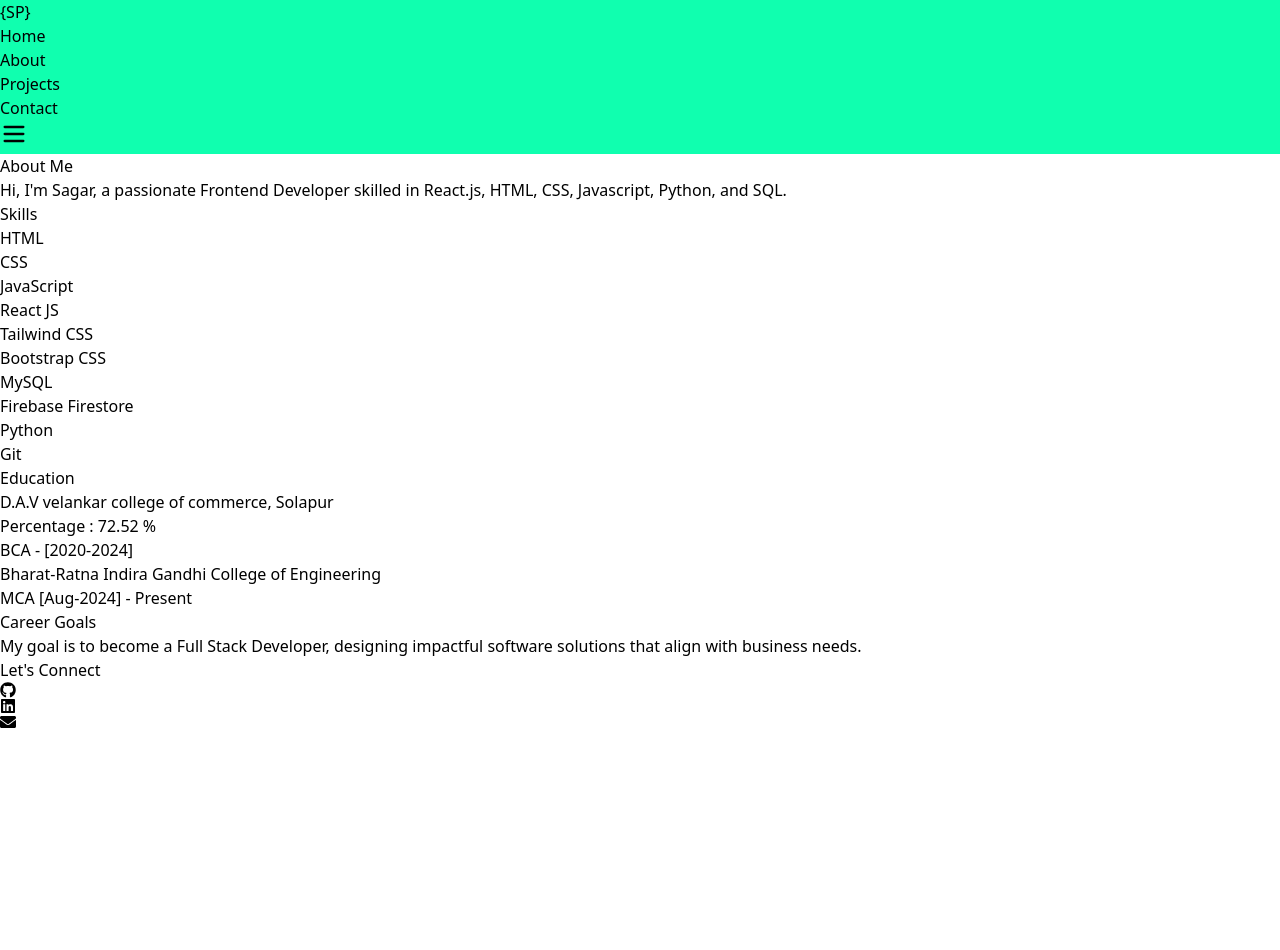
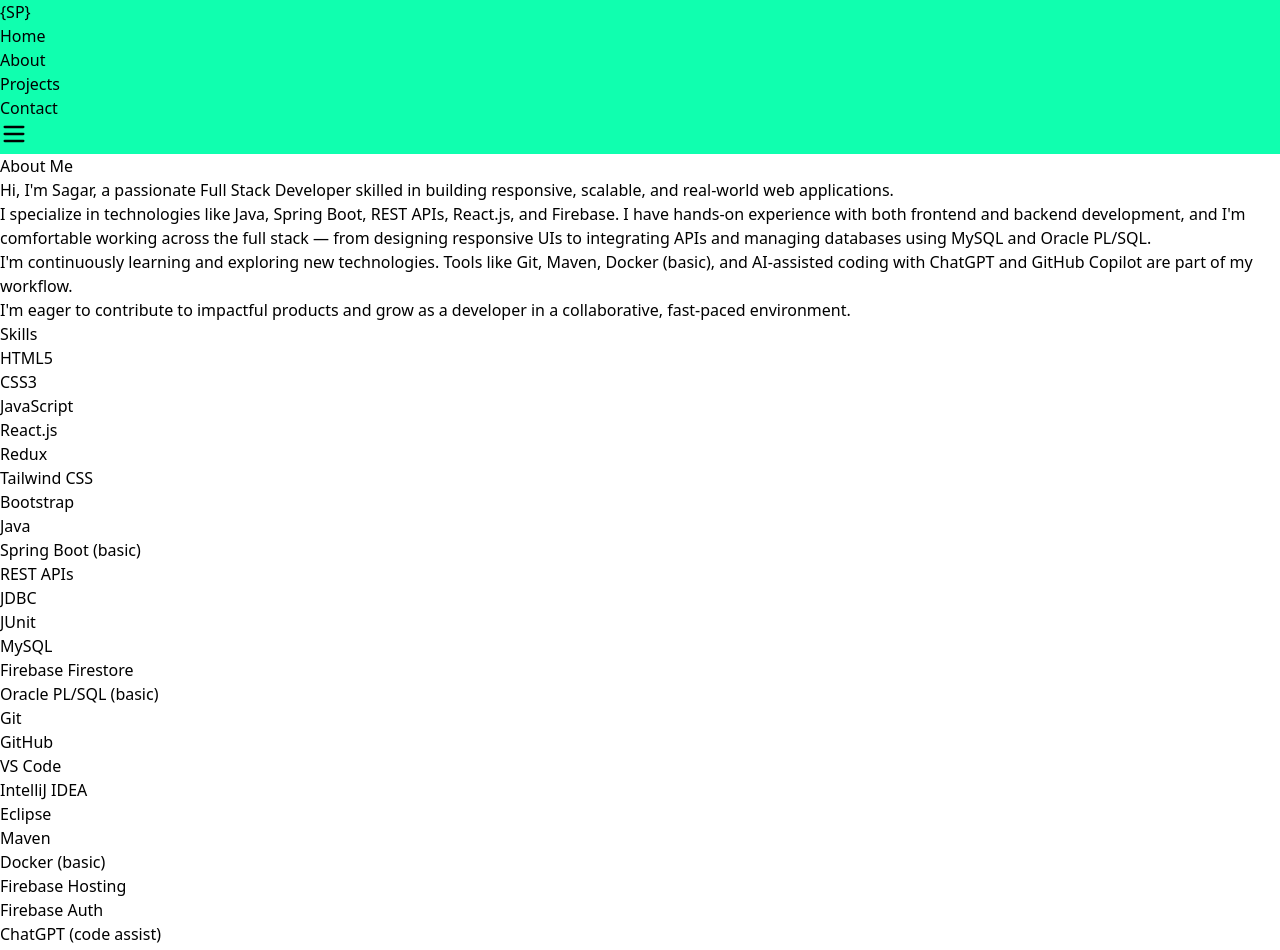
Before and after one commit to sagar-pendam/My-Portfolio, a React (Vite) app: page /about in a window 1280 px wide. Shown: the top 950 px of the page. Before the commit the page ends 800 px from the top, so only its background shows below. Built offline with nearby package versions, Linux system fonts and the light colour scheme; some icons are missing.

Commit message:
changes made

```diff
--- a/src/components/About.jsx
+++ b/src/components/About.jsx
@@ -4,18 +4,43 @@
 
 export default function About() {
     const skills = [
-        { name: "HTML", level: "90%" },
-        { name: "CSS", level: "90%" },
+        // Frontend
+        { name: "HTML5", level: "90%" },
+        { name: "CSS3", level: "90%" },
         { name: "JavaScript", level: "90%" },
-        { name: "React JS", level: "85%" },
+        { name: "React.js", level: "85%" },
+        { name: "Redux", level: "80%" },
         { name: "Tailwind CSS", level: "85%" },
-        { name: "Bootstrap CSS", level: "80%" },
+        { name: "Bootstrap", level: "80%" },
+
+        // Backend
+        { name: "Java", level: "85%" },
+        { name: "Spring Boot (basic)", level: "60%" },
+        { name: "REST APIs", level: "75%" },
+        { name: "JDBC", level: "75%" },
+        { name: "JUnit", level: "60%" },
+
+        // Databases
         { name: "MySQL", level: "75%" },
         { name: "Firebase Firestore", level: "75%" },
-        { name: "Python", level: "65%" },
+        { name: "Oracle PL/SQL (basic)", level: "60%" },
+
+        // Tools & Platforms
         { name: "Git", level: "90%" },
+        { name: "GitHub", level: "90%" },
+        { name: "VS Code", level: "90%" },
+        { name: "IntelliJ IDEA", level: "80%" },
+        { name: "Eclipse", level: "80%" },
+        { name: "Maven", level: "75%" },
+        { name: "Docker (basic)", level: "50%" },
 
-    ];
+        // Cloud & AI Tools
+        { name: "Firebase Hosting", level: "75%" },
+        { name: "Firebase Auth", level: "75%" },
+        { name: "ChatGPT (code assist)", level: "80%" },
+        { name: "GitHub Copilot (familiar)", level: "60%" },
+        { name: "Agile Workflow (basic)", level: "60%" },
+      ];
 
     const { ref: aboutRef, inView: aboutInView } = useInView({ triggerOnce: true, threshold: 0.2 });
     const { ref: skillsRef, inView: skillsInView } = useInView({ triggerOnce: true, threshold: 0.1 });
@@ -34,11 +59,27 @@
                     transition={{ duration: 0.6, ease: "easeOut" }}
                     className="about_me"
                 >
-                    <h1 className="text-4xl font-bold mb-4 text-blue-400">About Me</h1>
+                    {/* <h1 className="text-4xl font-bold mb-4 text-blue-400">About Me</h1>
                     <p className="text-lg mb-6">
                         Hi, I'm <span className="font-semibold">Sagar</span>, a passionate
                         <span className="text-blue-300"> Frontend Developer </span> skilled in React.js, HTML, CSS, Javascript, Python, and SQL.
-                    </p>
+                    </p> */}
+                    <h1 className="text-4xl font-bold mb-4 text-blue-400">About Me</h1>
+<p className="text-lg mb-6 text-gray-200">
+  Hi, I'm <span className="font-semibold">Sagar</span>, a passionate
+  <span className="text-blue-300"> Full Stack Developer</span> skilled in building responsive, scalable, and real-world web applications.
+</p>
+<p className="text-lg text-gray-300">
+  I specialize in technologies like <span className="font-semibold text-white">Java, Spring Boot, REST APIs, React.js,</span> and
+  <span className="font-semibold text-white"> Firebase</span>. I have hands-on experience with both frontend and backend development, and I'm comfortable working across the full stack — from designing responsive UIs to integrating APIs and managing databases using <span className="font-semibold text-white">MySQL</span> and <span className="font-semibold text-white">Oracle PL/SQL</span>.
+</p>
+<p className="text-lg mt-4 text-gray-300">
+  I'm continuously learning and exploring new technologies. Tools like <span className="font-semibold text-white">Git, Maven, Docker (basic)</span>, and AI-assisted coding with <span className="font-semibold text-white">ChatGPT</span> and <span className="font-semibold text-white">GitHub Copilot</span> are part of my workflow.
+</p>
+<p className="text-lg mt-4 text-gray-400 italic">
+  I'm eager to contribute to impactful products and grow as a developer in a collaborative, fast-paced environment.
+</p>
+
                 </motion.div>
 
                 {/* 🔹 Skills Section */}
--- a/src/components/Home.jsx
+++ b/src/components/Home.jsx
@@ -10,7 +10,7 @@
         let typed;
         if (el.current) {
             typed = new Typed(el.current, {
-                strings: ['<i> A Frontend Developer</i>'],
+                strings: ['<i> A Full Stack Developer</i>'],
                 typeSpeed: 50,
             });
         }
@@ -44,7 +44,7 @@
                     }}
                     className='home_left flex flex-col gap-5 px-2'
                 >
-            <h1 className='text-5xl font-bold text-[#7a7a7ab8]'>
+                    {/* <h1 className='text-5xl font-bold text-[#7a7a7ab8]'>
                 Hi, I'm <span className='text-green-400'>Sagar</span>.
             </h1>
             <h1 className='text-5xl font-light text-green-400'>
@@ -52,7 +52,18 @@
             </h1>
             <h2 className='font-extralight'>
                 Passionate about building responsive and user-friendly web apps.
+            </h2> */}
+                    <h1 className="text-5xl font-bold text-[#7a7a7ab8]">
+                        Hi, I'm <span className="text-green-400">Sagar</span>.
+                    </h1>
+                    <h1 className="text-5xl font-light text-green-400">
+                        <span ref={el}></span>
+                    </h1>
+                    <h2 className="font-extralight mt-2 text-[#c0c0c0]">
+                        Full Stack Developer skilled in Java, Spring Boot, React.js, and Firebase. <br />
+                        Passionate about building scalable, user-friendly, and real-world web apps.
                     </h2>
+
 
                     <div className='buttons flex flex-wrap gap-4 items-center'>
                         {/* Download Resume button */}
```
Lines whose indentation alone changed are shown as unchanged.
